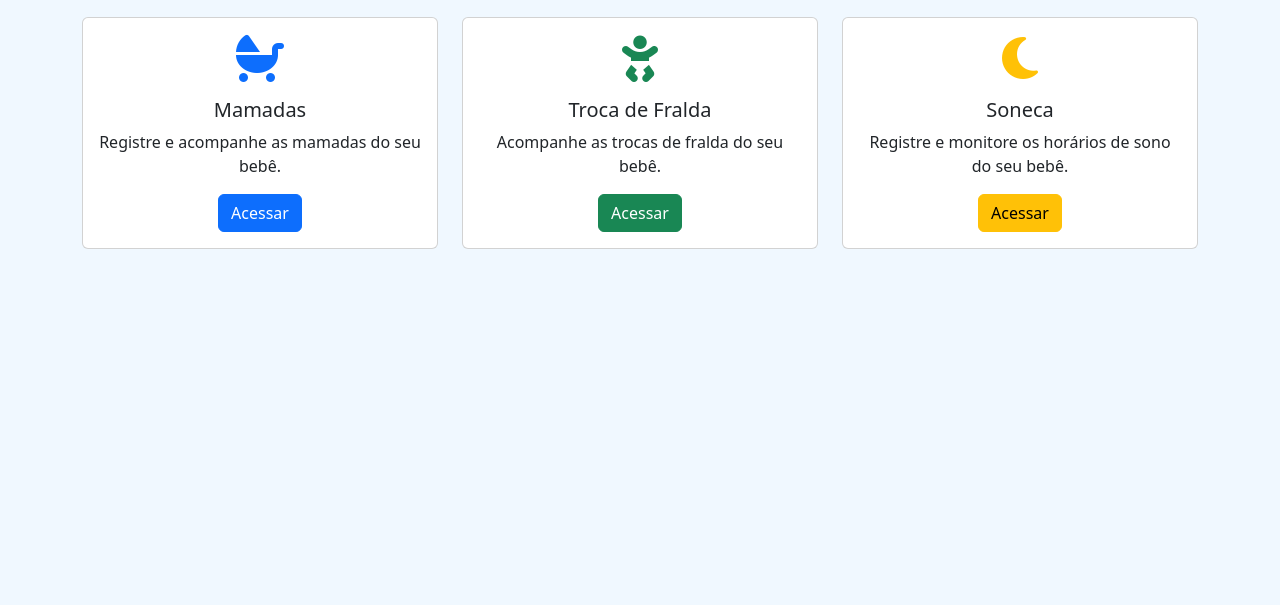
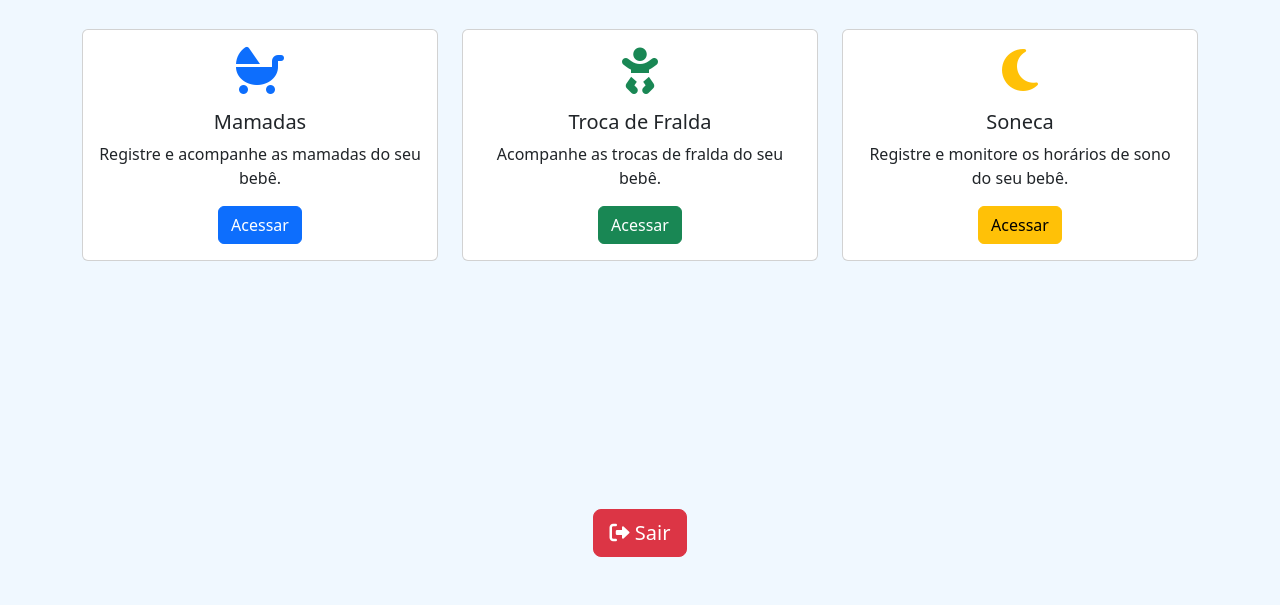
Before and after one commit to RafaelCelso/Baby_Rotina, a plain HTML site: page inicio.html in a window 1280 px wide. Shown: the part 315-920 px from the top of the page. Before the commit the page ends 800 px from the top, so only its background shows below. Drawn offline with nearby package versions, Linux system fonts and the light colour scheme.

Commit message:
adicionando botão sair no início

```diff
--- a/inicio.html
+++ b/inicio.html
@@ -42,7 +42,7 @@
                     </div>
                 </div>
             </div>
-            <div class="col-md-4 col-sm-6 mb-5">
+            <div class="col-md-4 col-sm-6 mb-3">
                 <div class="card text-center">
                     <div class="card-body">
                         <i class="fas fa-moon fa-3x text-warning mb-3"></i>
@@ -55,6 +55,19 @@
         </div>
     </div>
 
+    <!-- Novo botão "Sair" -->
+    <div class="container mt-4 text-center">
+        <button id="logoutBtn" class="btn btn-danger btn-lg mb-5">
+            <i class="fas fa-sign-out-alt"></i> Sair
+        </button>
+    </div>
+
     <script src="https://cdn.jsdelivr.net/npm/bootstrap@5.3.0-alpha1/dist/js/bootstrap.bundle.min.js"></script>
+    <script>
+        document.getElementById('logoutBtn').addEventListener('click', function() {
+            localStorage.removeItem('currentUser');
+            window.location.href = 'login.html';
+        });
+    </script>
 </body>
 </html>
```
